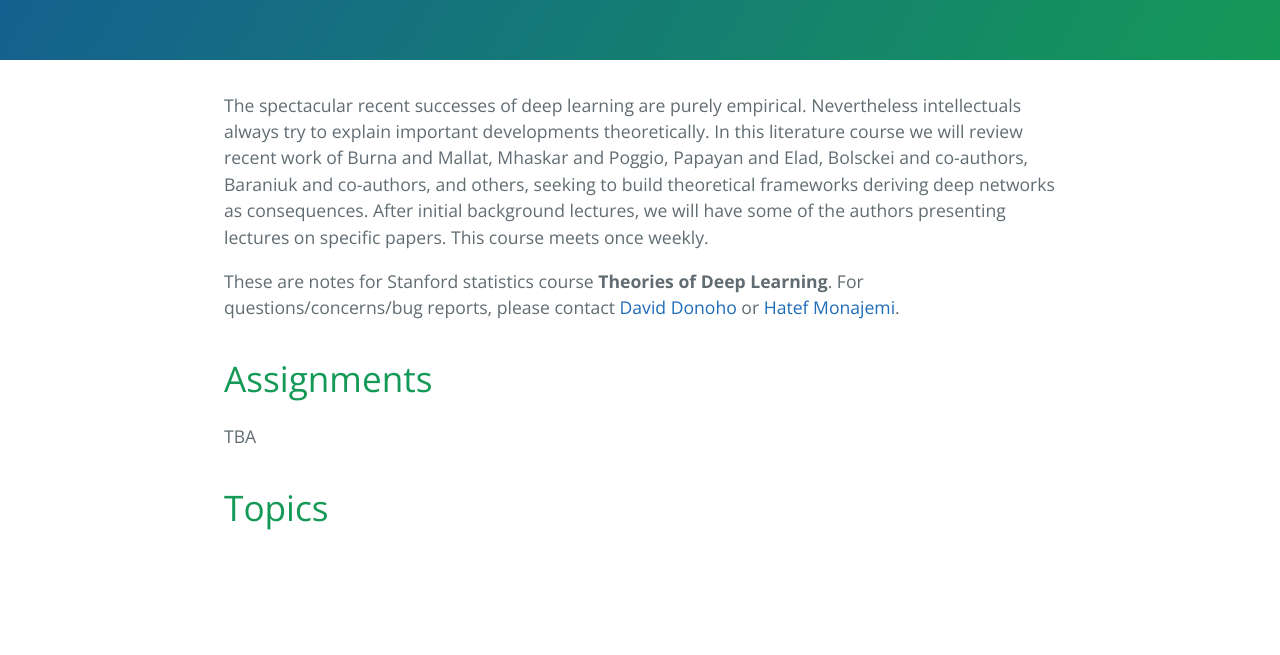
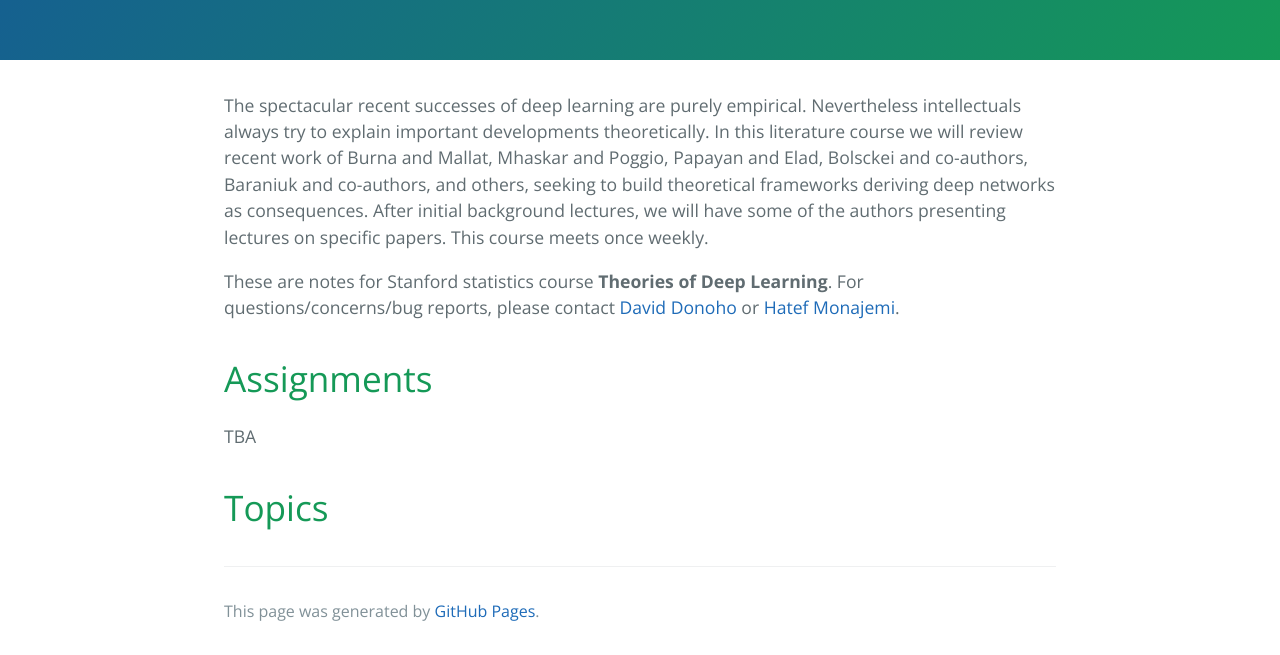
Before and after one commit to stats385/stats385.github.io, a Jekyll site: the page built from index.md, in a window 1280 px wide. Shown: the part 383-1038 px from the top of the page. Built offline with Jekyll 4.4.1, drawn with Linux system fonts in a browser that asks for light colours; the repository's description, which GitHub fills in, is left out; before the commit the page ends 965 px from its top, so only the background shows below that.

Commit message:
content added

```diff
--- a/_layouts/default.html
+++ b/_layouts/default.html
@@ -32,7 +32,7 @@
 		        <a href="{{ site.github.tar_url }}" class="btn">Download .tar.gz</a>
 		      {% endif %}
     </section>
-<!--
+
     <section class="main-content">
       {{ content }}
 
@@ -43,7 +43,7 @@
         <span class="site-footer-credits">This page was generated by <a href="https://pages.github.com">GitHub Pages</a>.</span>
       </footer>
     </section>
--->
+
     {% if site.google_analytics %}
       <script type="text/javascript">
         (function(i,s,o,g,r,a,m){i['GoogleAnalyticsObject']=r;i[r]=i[r]||function(){
--- a/_layouts/titlepage.html
+++ b/_layouts/titlepage.html
@@ -79,13 +79,12 @@
 
     <section class="main-content">
       {{ content }}
-<!--  <footer class="site-footer">
+ <footer class="site-footer">
         {% if site.github.is_project_page %}
           <span class="site-footer-owner"><a href="{{ site.github.repository_url }}">{{ site.github.repository_name }}</a> is maintained by <a href="{{ site.github.owner_url }}">{{ site.github.owner_name }}</a>.</span>
         {% endif %}
         <span class="site-footer-credits">This page was generated by <a href="https://pages.github.com">GitHub Pages</a>.</span>
       </footer>
--->
 
     </section>
 
```
